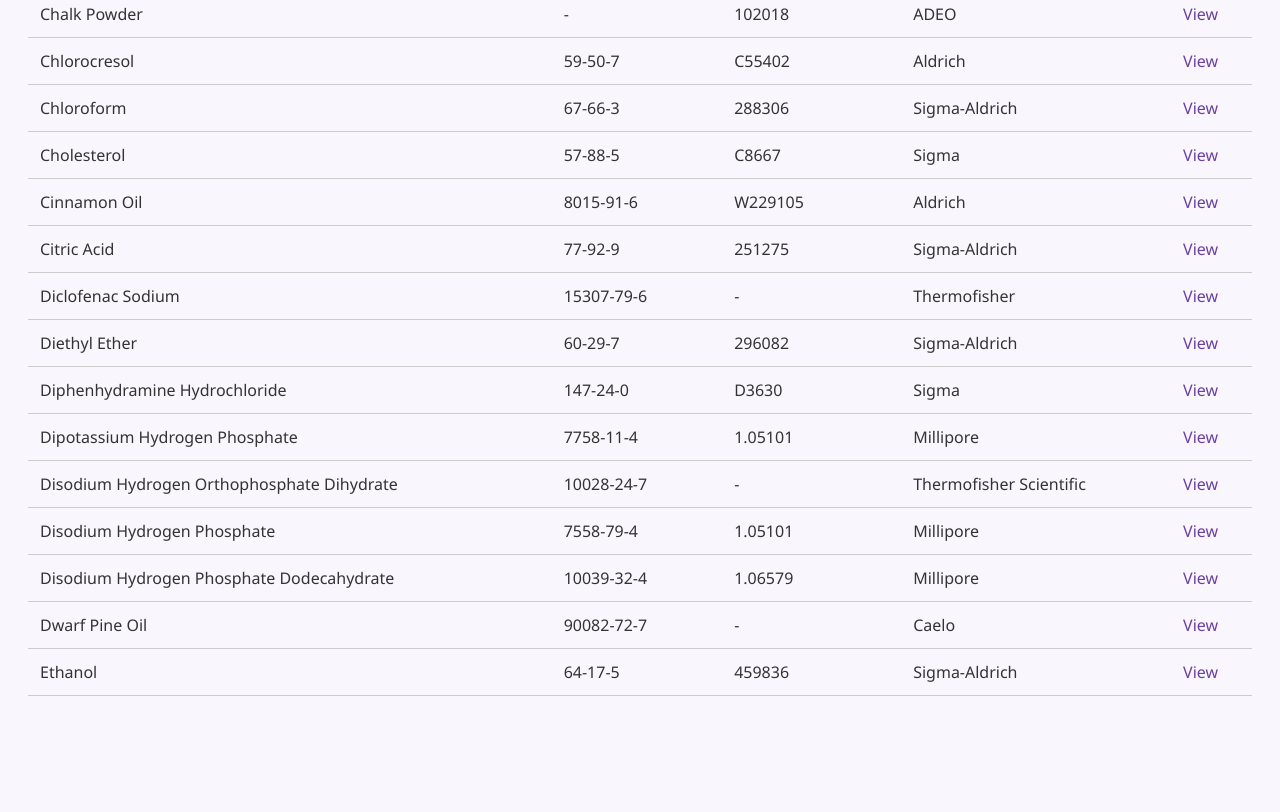
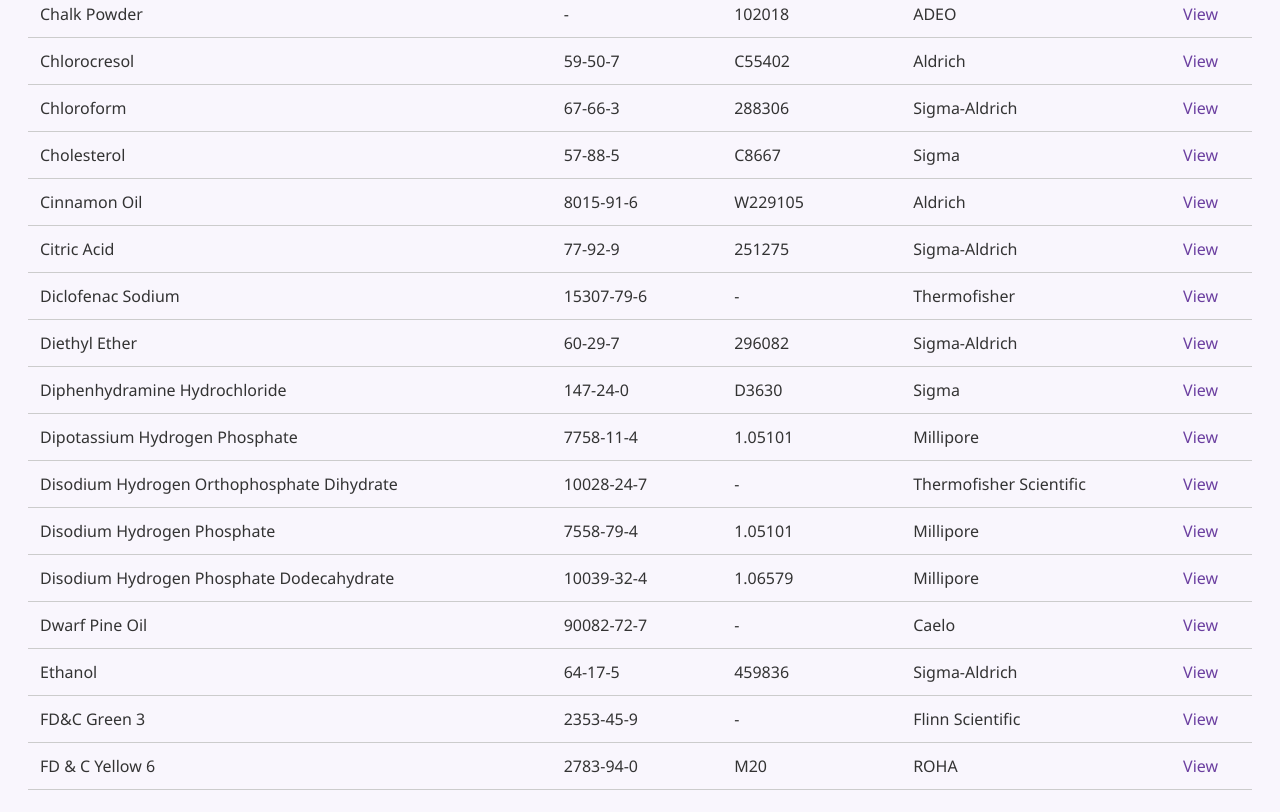
Before and after one commit to LungileBhungane/msd2, a plain HTML site: page index.html in a window 1280 px wide. Shown: the part 2005-2817 px from the top of the page. Before the commit the page ends 2729 px from the top, so only its background shows below. Drawn offline with Linux system fonts and the light colour scheme.

Commit message:
Update index.html

```diff
--- a/index.html
+++ b/index.html
@@ -426,6 +426,20 @@
         <td>Sigma-Aldrich</td>
         <td><a href="ETHANOL.pdf" target="_blank">View</a></td>
       </tr>
+      <tr>
+        <td>FD&C Green 3</td>
+        <td>2353-45-9</td>
+        <td>-</td>
+        <td>Flinn Scientific</td>
+        <td><a href="FD&CGREEN3.pdf" target="_blank">View</a></td>
+      </tr>
+      <tr>
+        <td>FD & C Yellow 6</td>
+        <td>2783-94-0</td>
+        <td>M20</td>
+        <td>ROHA</td>
+        <td><a href="FD&CYELLOW6.pdf" target="_blank">View</a></td>
+      </tr>
     </tbody>
   </table>
 
```
